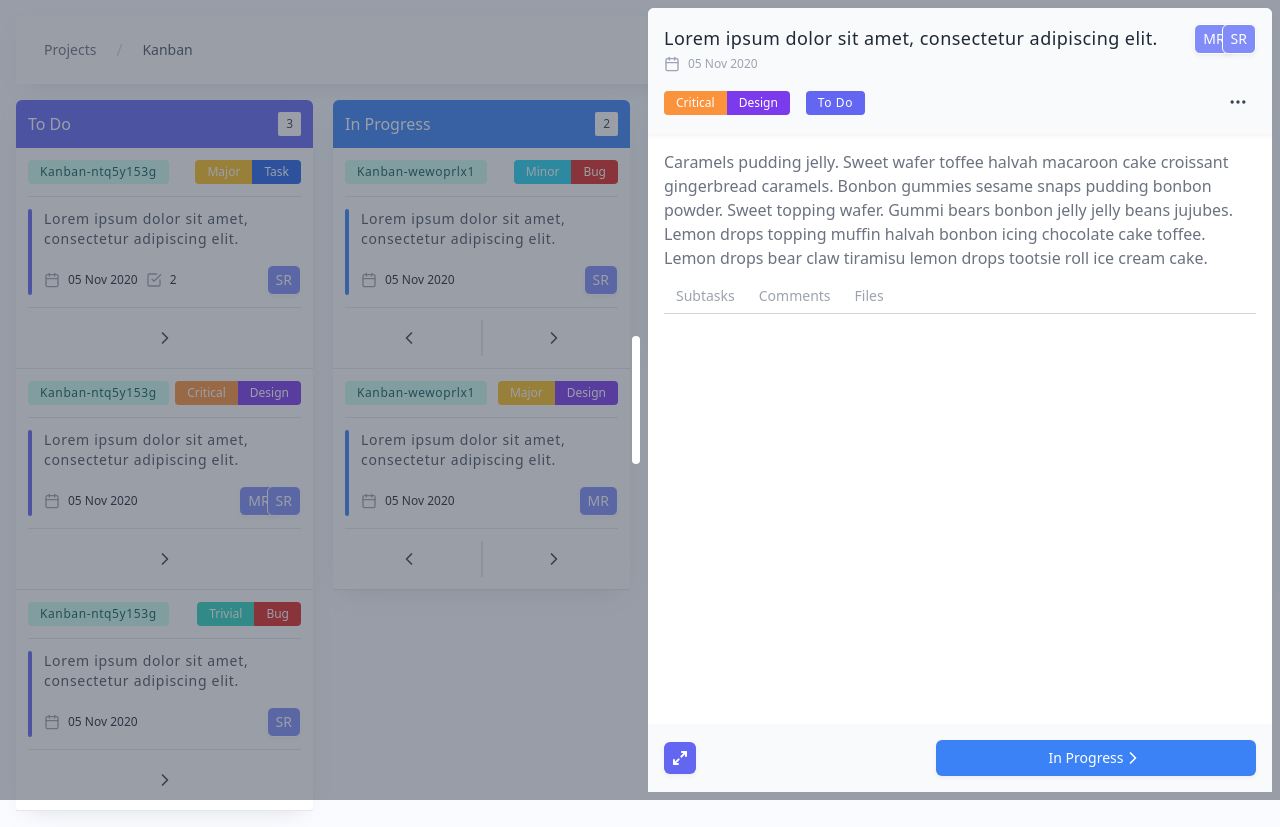
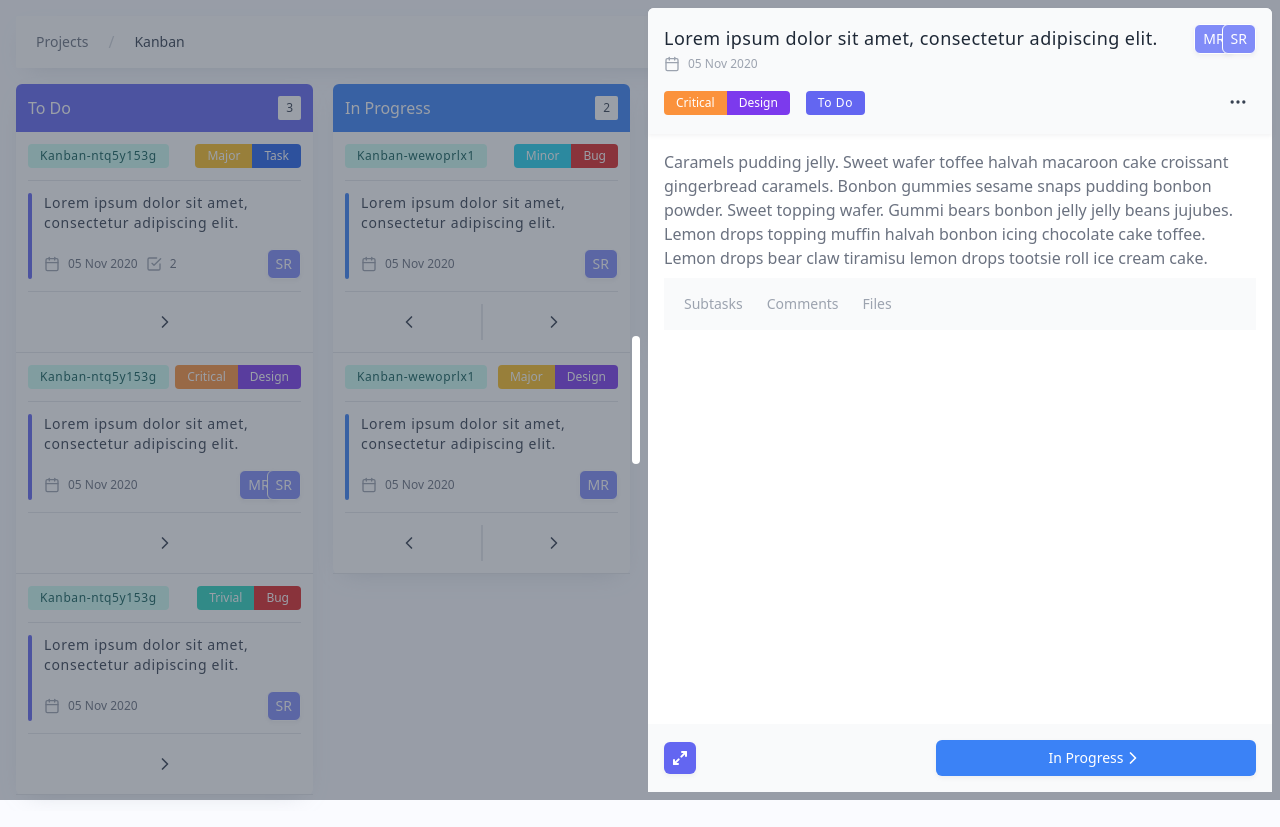
Before and after one commit to stephanrusu/learn-vue-ts, a Vue app: page /kanban/view/8e8v16b0a in a window 1280 px wide. Built offline with nearby package versions, Linux system fonts and the light colour scheme.

Commit message:
Changed header, tabs

```diff
--- a/src/components/NavSection.vue
+++ b/src/components/NavSection.vue
@@ -1,20 +1,20 @@
 <template>
   <nav class="py-4">
-    <div class="bg-white max-w-full mx-auto p-4 rounded-lg shadow-card">
+    <div class="bg-white max-w-full mx-auto p-2 rounded-lg shadow-card">
       <div class="flex items-center space-x-4">
         <!-- Current: "bg-gray-900 text-white", Default: "text-gray-300 hover:bg-gray-700 hover:text-white" -->
-        <router-link :to="{ name: 'home' }" class="bg-gray-100 text-gray-600 px-3 py-2 rounded-md text-sm font-medium">
+        <router-link :to="{ name: 'home' }" class="bg-gray-100 text-gray-700 px-3 py-2 rounded-md text-sm font-medium">
           Home
         </router-link>
         <router-link
           :to="{ name: 'kanban' }"
-          class="text-gray-600 hover:bg-gray-100 px-3 py-2 rounded-md text-sm font-medium"
+          class="text-gray-500 hover:bg-gray-100 px-3 py-2 rounded-md text-sm font-medium"
         >
           Kanban
         </router-link>
         <router-link
           :to="{ name: 'sign-in' }"
-          class="text-gray-600 hover:bg-gray-100 px-3 py-2 rounded-md text-sm font-medium"
+          class="text-gray-500 hover:bg-gray-100 px-3 py-2 rounded-md text-sm font-medium"
         >
           Sign in
         </router-link>
--- a/src/components/kanban/KanbanCard.vue
+++ b/src/components/kanban/KanbanCard.vue
@@ -19,11 +19,11 @@
         </div>
       </div>
     </header>
-    <main class="flex flex-row py-3 border-b">
+    <main class="flex flex-row py-3">
       <div :class="`w-1 bg-${boardColor}-500 rounded mr-3`"></div>
       <div class="flex-1">
         <router-link :to="{ name: 'task-view', params: { taskId } }">
-          <div class="font-medium text-sm tracking-wider text-gray-600 mb-4">
+          <div class="font-medium text-sm tracking-wider text-gray-700 mb-4">
             {{ taskCard.title }}
           </div>
         </router-link>
@@ -47,7 +47,7 @@
                 <line x1="8" y1="2" x2="8" y2="6"></line>
                 <line x1="3" y1="10" x2="21" y2="10"></line>
               </svg>
-              <div class="ml-2 text-gray-800 font-medium">{{ taskCard.date | taskDate }}</div>
+              <div class="ml-2 text-gray-500 font-medium">{{ taskCard.date | taskDate }}</div>
             </div>
             <div v-if="taskCard.subTasks.length > 0" class="flex flex-row text-xs items-center">
               <svg
@@ -65,7 +65,7 @@
                 <polyline points="9 11 12 14 22 4"></polyline>
                 <path d="M21 12v7a2 2 0 0 1-2 2H5a2 2 0 0 1-2-2V5a2 2 0 0 1 2-2h11"></path>
               </svg>
-              <div class="ml-2 text-gray-800 font-medium">{{ taskCard.subTasks.length }}</div>
+              <div class="ml-2 text-gray-500 font-medium">{{ taskCard.subTasks.length }}</div>
             </div>
             <div v-if="taskCard.comments.length > 0" class="flex flex-row text-xs items-center">
               <svg
@@ -82,14 +82,14 @@
               >
                 <path d="M21 15a2 2 0 0 1-2 2H7l-4 4V5a2 2 0 0 1 2-2h14a2 2 0 0 1 2 2z"></path>
               </svg>
-              <div class="ml-2 text-gray-800 font-medium">{{ taskCard.comments.length }}</div>
+              <div class="ml-2 text-gray-500 font-medium">{{ taskCard.comments.length }}</div>
             </div>
           </div>
           <users-assigned :users="taskCard.assigned" />
         </div>
       </div>
     </main>
-    <footer class="flex flex-row py-3">
+    <footer class="flex flex-row py-3 border-t">
       <button
         v-if="!isFirstBoard"
         type="button"
--- a/src/components/kanban/KanbanHeader.vue
+++ b/src/components/kanban/KanbanHeader.vue
@@ -1,6 +1,6 @@
 <template>
   <div class="mb-4">
-    <div class="mt-4 shadow-card bg-white p-4 flex items-center justify-between rounded-sm">
+    <div class="mt-4 shadow-card bg-white p-2 flex items-center justify-between rounded-sm">
       <div class="flex items-center">
         <router-link
           :to="{ name: 'home' }"
@@ -11,7 +11,7 @@
         <div class="mx-2 cursor-default text-gray-300">/</div>
         <router-link
           :to="{ name: 'kanban' }"
-          class="text-gray-600 hover:bg-gray-100 px-3 py-2 rounded-md text-sm font-medium"
+          class="text-gray-700 hover:bg-gray-100 px-3 py-2 rounded-md text-sm font-medium"
         >
           {{ projectTitle }}
         </router-link>
--- a/src/components/kanban/task/KanbanTaskDisplay.vue
+++ b/src/components/kanban/task/KanbanTaskDisplay.vue
@@ -110,13 +110,13 @@
         <div class="text-md text-gray-500">
           {{ task.description }}
         </div>
-        <div class="relative flex pt-2 mb-4 border-b border-gray-300">
+        <div class="flex mt-2 mb-4 p-2 bg-gray-50">
           <template v-for="tab in tabs">
             <div
               :key="tab.key"
-              :class="`z-10 cursor-pointer text-center py-2 px-3 font-medium text-sm -mb-px ${
+              :class="`z-10 cursor-pointer text-center py-2 px-3 font-medium text-sm ${
                 activeTab === tab.key
-                  ? 'text-indigo-600 border-indigo-600 border-b-2'
+                  ? 'text-indigo-600 border-indigo-600 bg-white shadow-small '
                   : 'text-gray-400 hover:text-indigo-600'
               }`"
               @click="activeTab = tab.key"
--- a/src/components/project/ProjectsPage.vue
+++ b/src/components/project/ProjectsPage.vue
@@ -1,12 +1,9 @@
 <template>
   <div class="text-green-800 grid grid-cols-4 gap-8">
-    <div class="bg-white shadow-card rounded-md p-4 h-60">card 1</div>
-    <div class="bg-white shadow-card rounded-md p-4 h-60">card 2</div>
-    <div class="bg-white shadow-card rounded-md p-4 h-60">card 3</div>
-    <div class="bg-white shadow-card rounded-md p-4 h-60">card 4</div>
-    <div class="bg-white shadow-card rounded-md p-4 h-60">card 5</div>
-    <div class="bg-white shadow-card rounded-md p-4 h-60">card 6</div>
-    <div class="bg-white shadow-card rounded-md p-4 h-60">card 7</div>
+    <div :key="n" class="bg-white shadow-card rounded-md p-4 h-60">card 0</div>
+    <template v-for="n in 6">
+      <div :key="n" class="bg-white shadow-card rounded-md p-4 h-60">card {{ n }}</div>
+    </template>
     <div class="bg-gray-100 rounded-md p-4 h-60 flex items-center justify-center">
       <button
         type="button"
```
